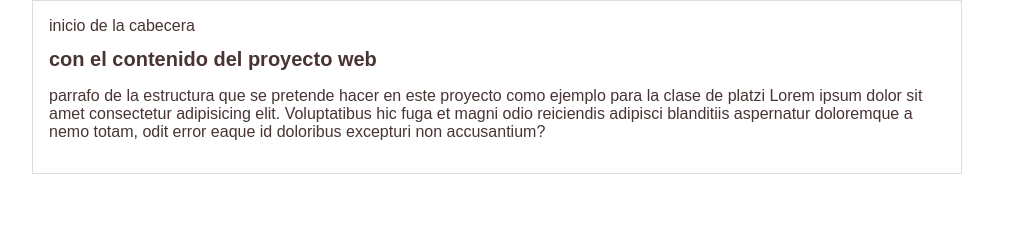
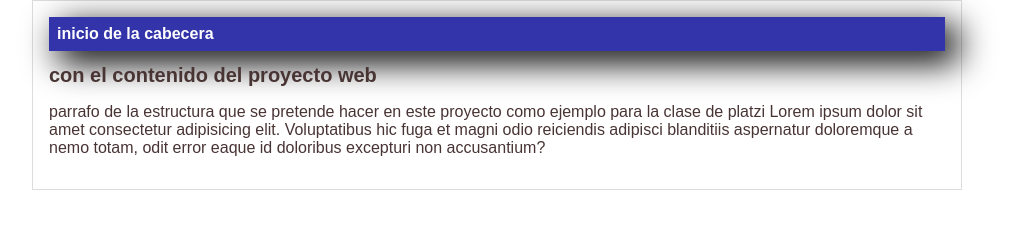
Before and after one commit to AlejandroPulgarinAtehortua/ClaseGitPlatzi, a plain HTML site: page index.html in a window 1280 px wide. Shown: the whole page, without its empty margins (143-1157 px from the left). Drawn offline with Linux system fonts and the light colour scheme.

Commit message:
cambios imporntatnes de html y css finalizada la cabecera con diseño azul

```diff
--- a/Css/styles.css
+++ b/Css/styles.css
@@ -5,6 +5,22 @@ body {
     font-size: 16px;
     margin: 0;
     padding: 0;
+}
+
+#cabecera {
+    background-color: #33A;
+    color: white;
+    margin: 0;
+    padding: 0.5em;
+    font-weight: bold;
+    -webkit-box-shadow: 11px 10px 34px 2px #000000;
+    box-shadow: 11px 10px 34px 2px #000000;
+}
+
+#otro {
+    padding: 0 0 0 1em;
+    font-weight: normal;
+    font-size: 0.8em;
 }
 
 #container {
```
